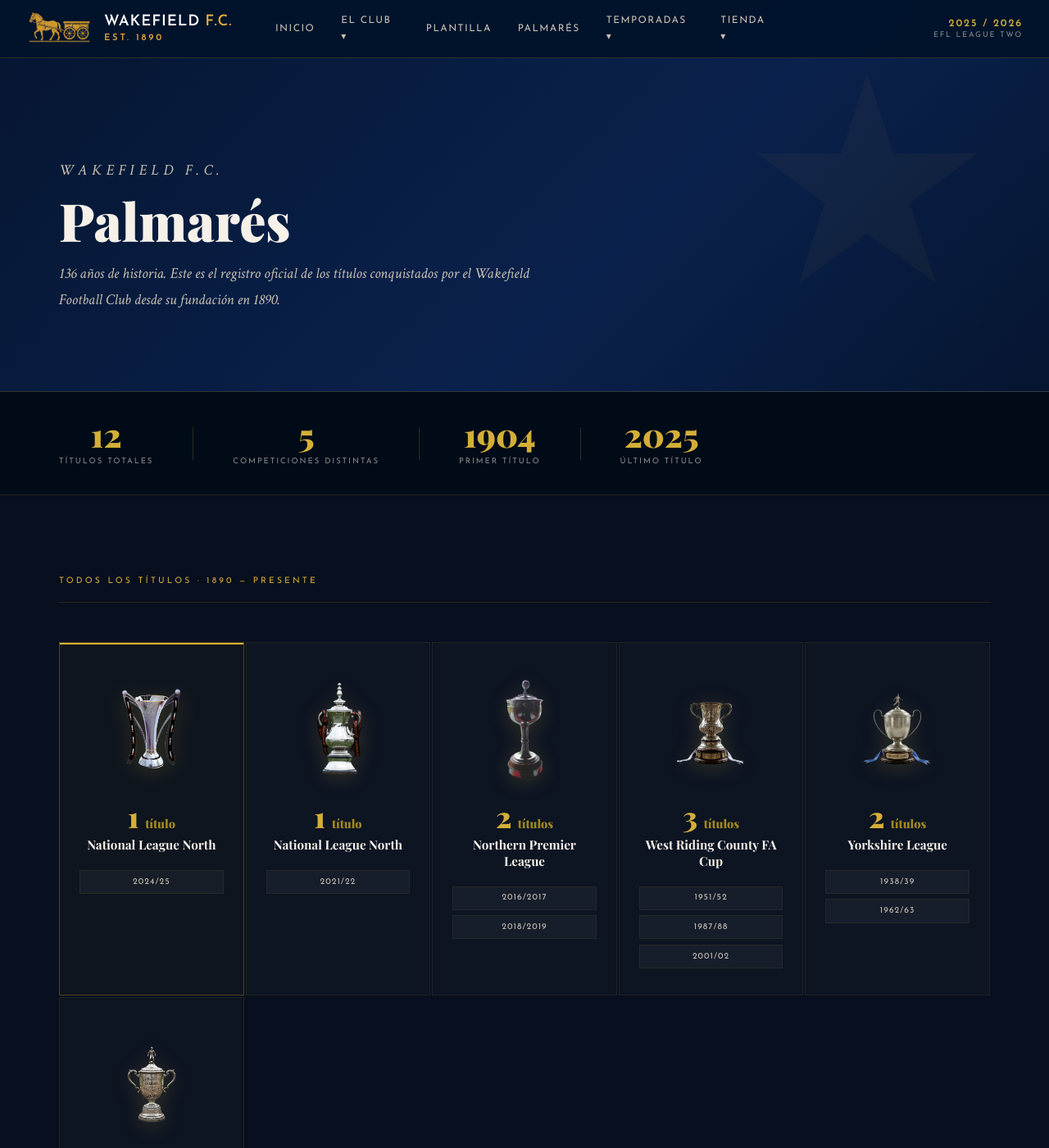
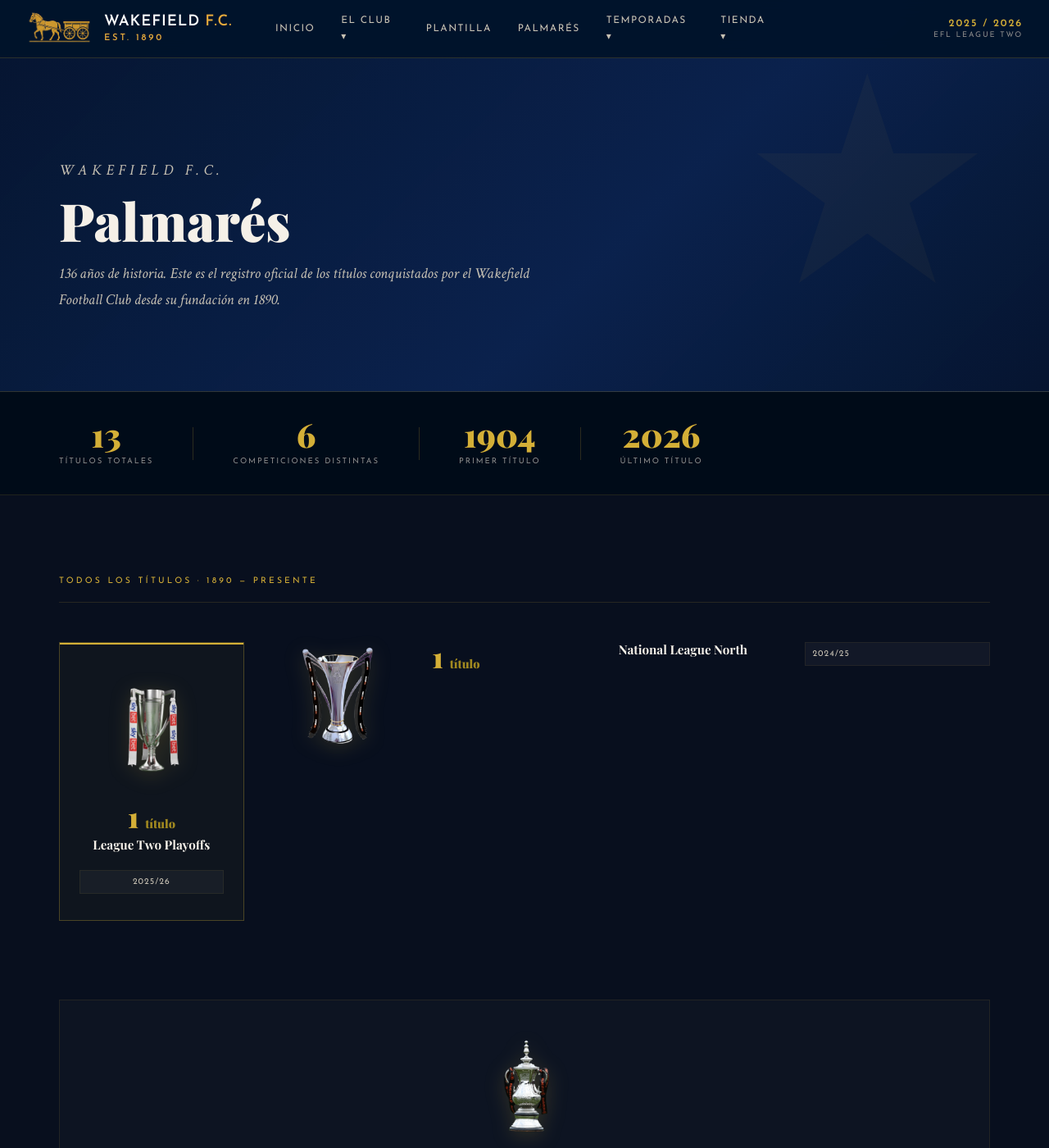
Before and after one commit to riise66/wakefieldfc, a Jekyll site: the page built from pages/palmares.html, in a window 1280 px wide and 1400 px high. Shown: the whole window at 82% size. Built offline with Jekyll 4.4.1, drawn with Linux system fonts in a browser that asks for light colours; some web fonts are replaced; a style sheet for code colours, icons or effects is not loaded.

Commit message:
Update palmares.html

```diff
--- a/pages/palmares.html
+++ b/pages/palmares.html
@@ -222,12 +222,12 @@
 <div class="palmares-counter">
   <div class="palmares-counter-inner">
     <div class="counter-stat">
-      <span class="counter-num">12</span>
+      <span class="counter-num">13</span>
       <span class="counter-label">Títulos totales</span>
     </div>
     <div class="counter-divider"></div>
     <div class="counter-stat">
-      <span class="counter-num">5</span>
+      <span class="counter-num">6</span>
       <span class="counter-label">Competiciones distintas</span>
     </div>
     <div class="counter-divider"></div>
@@ -237,7 +237,7 @@
     </div>
     <div class="counter-divider"></div>
     <div class="counter-stat">
-      <span class="counter-num">2025</span>
+      <span class="counter-num">2026</span>
       <span class="counter-label">Último título</span>
     </div>
   </div>
@@ -251,7 +251,20 @@
 
     <!-- NATIONAL LEAGUE -->
     <div class="trofeo-card destacado">
-      <div class="trofeo-img">
+    <div class="trofeo-img">
+        <!-- Sustituye por PNG del trofeo -->
+       <img src="{{ site.baseurl }}/assets/img/trophies/playoff.png" alt="Northern Premier League Trophy"
+     onerror="this.outerHTML='<div class=\'trophy-ph\'>🏆</div>'">
+      </div>
+      <div class="trofeo-count">1 <span>título</span></div>
+      <div class="trofeo-name">League Two Playoffs</div>
+      <div class="trofeo-years">
+        <span class="trofeo-year">2025/26</span>
+      </div>
+    </div>
+
+    <!-- NATIONAL LEAGUE -->
+    <div class="trofeo-img">
         <!-- Sustituye por PNG del trofeo -->
        <img src="{{ site.baseurl }}/assets/img/trophies/nationalleague.png" alt="Northern Premier League Trophy"
      onerror="this.outerHTML='<div class=\'trophy-ph\'>🏆</div>'">
```
